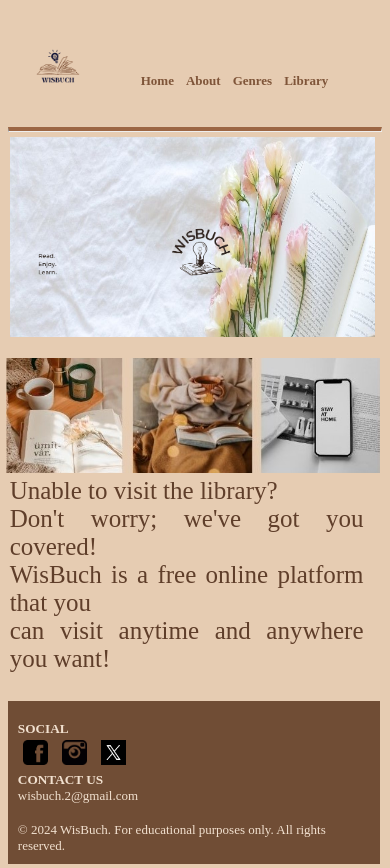
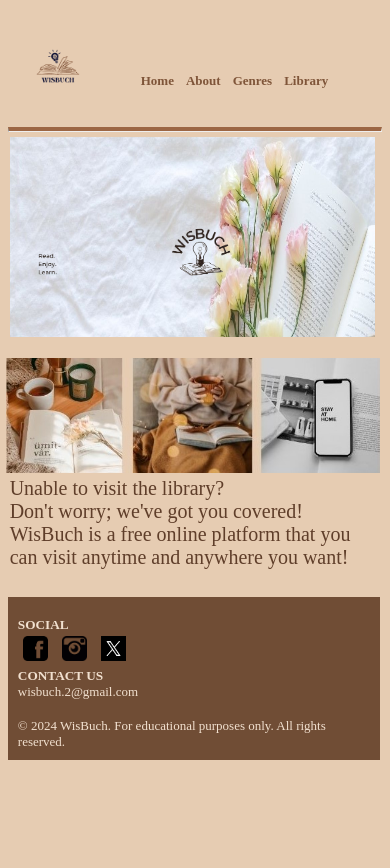
Before and after one commit to WisBuch/WisBuch, a plain HTML site: page home.html in a window 390 px wide. After the commit the page ends 844 px from the top, so only its background shows below. Drawn offline with Linux system fonts and the light colour scheme.

Commit message:
Add files via upload

```diff
--- a/home.html
+++ b/home.html
@@ -5,7 +5,6 @@
         <meta name="viewport" content="width=device-width, initial-scale=1.0">
         <title>Homepage</title>
         <link rel="icon" href="img/E.jpg" type="image/x-icon">
-
 
     <style>
     * {
@@ -36,7 +35,6 @@
         margin-left: 0%;
         margin-top: 2%;
         align-items: left;
-
     }
     nav ul{
         flex: 1;
@@ -49,7 +47,6 @@
         margin: 30px 30px;
         margin-bottom: 0%;
         margin-right: 0%;
-
     }
     nav ul li a{
         text-decoration: none;
@@ -75,7 +72,6 @@
     nav a:hover:after {
         transform-origin: left;
         transform: scaleX(1);
-
     }
     .hr1 {
         border-top: 4px solid;
@@ -90,7 +86,6 @@
         max-width: 800px;
         padding-right: 153px;
     }
-
     .image1 {
         height: 200px;
         width: 199%;
@@ -116,21 +111,17 @@
         margin-left: 0%;
         margin-top: 15px;
         padding-bottom: 1%;
-
     }
     .text-box{
         color: #5f3e2a;
         max-width: 100%;
         text-align: justify;
     }
-
     .text-box p{
         font-size: 25px;
         margin-left: 0.5%;
         margin-top: 25px;
-
     }
-
     .image3{
         max-width: 100%;
         float: right;
@@ -139,9 +130,7 @@
         margin-left: 1%;
         margin-top: 0%;
         height: auto;
-
     }
-
     .btn{
         border: 2px solid #7f5539;
         padding: 8px 35px;
@@ -150,13 +139,10 @@
         transition: 0.6s ease;
         font-size: large;
     }
-
     .btn:hover{
         background-color: #7f5539;
         color: #e6ccb2;
     }
-
-        /* Footer styles */
     footer {
         background-color: #704d35;
         color: #f1e0cf;
@@ -173,28 +159,22 @@
         margin-top: 2%;
         align-items: left;
     }
-
     .footer-content {
         max-width: 960px;
         margin: 0 auto;
         text-align: left;
         margin-left: 0;
-
     }
-
     .footer-content p {
         margin: 0;
         font-size: small;
     }
-
     .social-icons {
         margin-top: 20px;
-
     }
     h5{
         margin-top: 0;
     }
-
     .social-icons a {
         display: inline-block;
         width: 25px;
@@ -210,24 +190,17 @@
         margin-top: 1%;
         margin-bottom: 2%;
     }
-
     .social-icons a img {
         width: 100%;
         height: auto;
     }
-
     .social-icons a:hover {
         background-color: #f1e0cf;
     }
-
-
-
         @media only screen and (max-width: 768px) {
-        /* Styles for screens up to 768px wide */
             nav ul {
                 flex-direction: column;
             }
-
             nav .logo {
                 width: 150px;
                 cursor: pointer;
@@ -251,7 +224,9 @@
                 margin-top: 10%;
             }
             .text-box p{
-            margin-right: 5%;
+                font-size: 20px;
+                margin-left: 0.5%;
+                margin-top: 25px;
             }
             .image1{
                 height: 200px;
@@ -273,14 +248,11 @@
                 height: auto;
             }
         }
-
         @media only screen and (max-width: 480px) {
             nav ul {
                 flex-direction: column;
                 max-width: 100%;
-
             }
-
             nav .logo {
                 width: 100px;
                 cursor: pointer;
@@ -295,8 +267,6 @@
                 margin-right: 0%;
                 max-width: 70%;
                 margin-left: 0;
-
-
             }
             nav ul li a{
                 text-decoration: none;
@@ -325,8 +295,12 @@
                 max-width: 100%;
                 height: auto;
             }
+            .text-box p{
+                font-size: 20px;
+                margin-left: 0.5%;
+                margin-top: 25px;
             }
-
+        }
 
         </style>
     </head>
@@ -375,7 +349,6 @@
                 }
             }
         </script>
-
         <!-- Footer Section -->
         <footer>
             <div class="footer-content">
```
Lines whose indentation alone changed are shown as unchanged.
